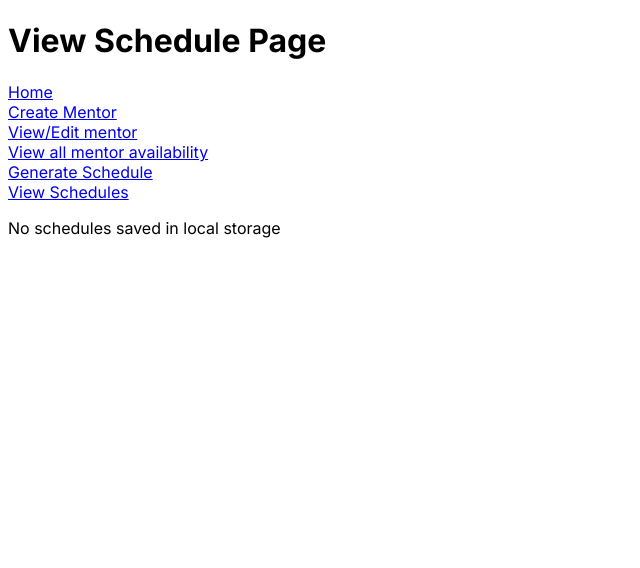
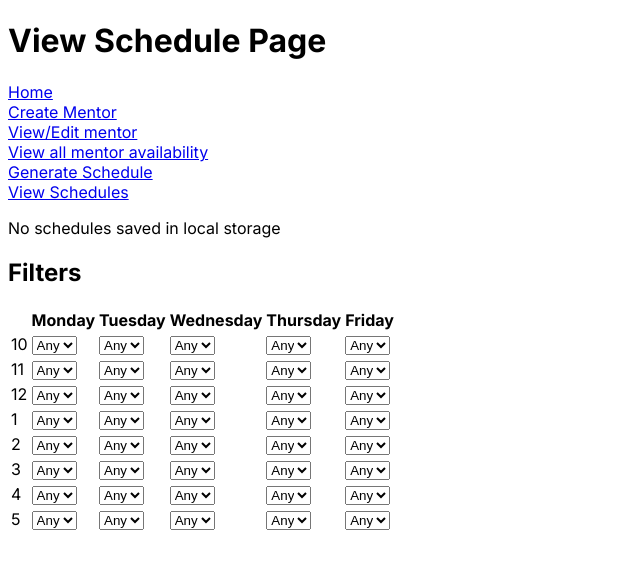
Before and after one commit to BlckHawker/Mentor-Schedule-Maker, a Next.js app: page /schedule in a window 1280 px wide. Shown: the top 568 px of the page, without its empty margins (0-640 px from the left). Built offline with nearby package versions, Linux system fonts and the light colour scheme.

Commit message:
Disable filter dropdown if there is only one option

```diff
--- a/src/components/ScheduleManager.tsx
+++ b/src/components/ScheduleManager.tsx
@@ -22,6 +22,7 @@ const ScheduleManager = (props: Props) => {
     if (props.savedSchedules && props.savedSchedules.length > 0) {
         return (
             <div>
+                <p>Mentors Per Page</p>
                 <select onChange={(e) => {changeSchedulesPerPage(Number(e.target.value))}}>
 
                     {scheduleNumberOptions.map(num => (
@@ -29,7 +30,7 @@ const ScheduleManager = (props: Props) => {
                             {num}
                         </option>
                     ))}
-                </select>
+                </select> <br />
                 <button disabled={pageIndex === 0} onClick={() => { setPageIndex(ix => ix - 1) }}>Previous Page</button>
                 <button disabled={getEndIndex() + 1 >= props.savedSchedules.length} onClick={() => { setPageIndex(ix => ix + 1) }} >Next Page</button>
                 <p>Page {pageIndex + 1} of {Math.ceil(props.savedSchedules.length / schedulesPerPage)}</p>
--- a/src/components/ViewSchedules.tsx
+++ b/src/components/ViewSchedules.tsx
@@ -4,13 +4,15 @@ import NavBar from "./NavBar";
 import { Schedule } from "@/app/interface/Schedule";
 import { Color } from "@/app/interface/Color";
 import ScheduleManager from "./ScheduleManager";
+import { FilterInterface } from "@/app/interface/Filter";
 
 
+const days = ["Monday", "Tuesday", "Wednesday", "Thursday", "Friday"];
+const times = ["10", "11", "12", "1", "2", "3", "4", "5"];
 const ViewSchedules = () => {
-    const days = ["Monday", "Tuesday", "Wednesday", "Thursday", "Friday"];
-    const times = ["10", "11", "12", "1", "2", "3", "4", "5"];
     const [isLoading, setIsLoading] = useState(false);
     const [savedSchedules, setSavedSchedules] = useState<Schedule[]>();
+    const [filteredSchedules, setFilteredSchedules] = useState<Schedule[]>();
     const [savedMentorNames, setSavedMentorNames] = useState<string[]>([]);
     const [colorDictionary, setColorDictionary] = useState<Color[]>();
     //load data
@@ -30,6 +32,7 @@ const ViewSchedules = () => {
 
             setSavedMentorNames(mentorsNames);
             setSavedSchedules(localStorageSchedules);
+            setFilteredSchedules(localStorageSchedules);
             setColorDictionary(newDictionary);
             setIsLoading(false);
         }
@@ -41,10 +44,34 @@ const ViewSchedules = () => {
     return (
         <div>
             <NavBar />
-            {savedSchedules && <p>{savedSchedules.length === 0 ? "No schedules saved in local storage" : `${savedSchedules.length} schedules found`}</p>}
+            {savedSchedules &&
+                <p>{savedSchedules.length === 0 ? "No schedules saved in local storage" : `${savedSchedules.length} schedules found (${filteredSchedules?.length} with filters)`}</p>}
 
-            {/* Make one schedule */}
-            {savedSchedules && <ScheduleManager savedSchedules={savedSchedules} mentorNames={savedMentorNames} colorDictionary={colorDictionary} days={days} times={times}/>}
+            {filteredSchedules &&
+            <div>
+                <h2>Filters</h2>
+                <table>
+                    <thead>
+                        <tr>
+                            <th></th>
+                            {days.map(day => <th key={day}>{day}</th>)}
+                        </tr>
+                    </thead>
+                    <tbody>
+                        {times.map(time => (
+                            <tr key={time}>
+                                <td>{time}</td>
+                                {days.map(day => (
+                                    <td key={`${day}-${time}`}>
+                                        {getDropDown(`${day}-${time}`, savedSchedules, setFilteredSchedules)}
+                                    </td>
+                                ))}
+                            </tr>
+                        ))}
+                    </tbody>
+                </table>
+                <ScheduleManager savedSchedules={filteredSchedules} mentorNames={savedMentorNames} colorDictionary={colorDictionary} days={days} times={times} />
+            </div>}
         </div>
     )
 }
@@ -56,6 +83,32 @@ function loadArrFromLocalStorage(variableName: string) {
     }
 
     return JSON.parse(str);
+}
+
+function getDropDown(id: string, schedules: Schedule[], setFilteredSchedules: any) {
+    const day = id.split("-")[0];
+    const time = id.split("-")[1];
+
+    //get all the people who work that time on that day
+    const allNames = schedules.flatMap(schedule => schedule[day][time])
+    const names = allNames.filter((name, pos) => {
+        return allNames.indexOf(name) == pos;
+    }).sort()
+
+    let onlyName = null;
+    if(names.length == 1) {
+        onlyName = names[0];
+    }
+
+    names.splice(0, 0, "Any");
+    return <select disabled={onlyName !== null} id={id} onChange={() => {changeFilteredSchedules(schedules, setFilteredSchedules)}}>
+        {names.map(name => (
+            <option key={name} selected={name === onlyName} value={name}>
+                {name}
+            </option>
+        ))}
+    </select>
+
 }
 
 function generateColorsArray() {
@@ -75,4 +128,30 @@ function generateColorsArray() {
     return numbers.map(num => colors[num]);
 }
 
+function changeFilteredSchedules(schedules: Schedule[], setFilteredSchedules: any) {
+    //get new filters
+    const filters: FilterInterface[] = [];
+
+    for (const selectedDay of days) {
+        for (const selectedTime of times) {
+            const selectedMentor = (document.querySelector(`#${selectedDay}-${selectedTime}`) as HTMLInputElement).value;
+            if (selectedMentor !== "Any") {
+                filters.push({ selectedMentor, selectedDay, selectedTime });
+            }
+        }
+    }
+
+    applyCustomFilters(filters, schedules, setFilteredSchedules);
+}
+
+function applyCustomFilters(filters: FilterInterface[], schedules: Schedule[], setFilteredSchedules: any) {
+    let newSchedules = [...schedules];
+
+    //for each filter, get rid of any schedules that don't follow it
+    for (const filter of filters) {
+        newSchedules = newSchedules.filter(schedule => schedule[filter.selectedDay][filter.selectedTime].includes(filter.selectedMentor))
+    }
+    setFilteredSchedules(newSchedules);
+}
+
 export default ViewSchedules;
```
Also changed, not shown: 1 other file (tests, documents, lock files or other folders).
